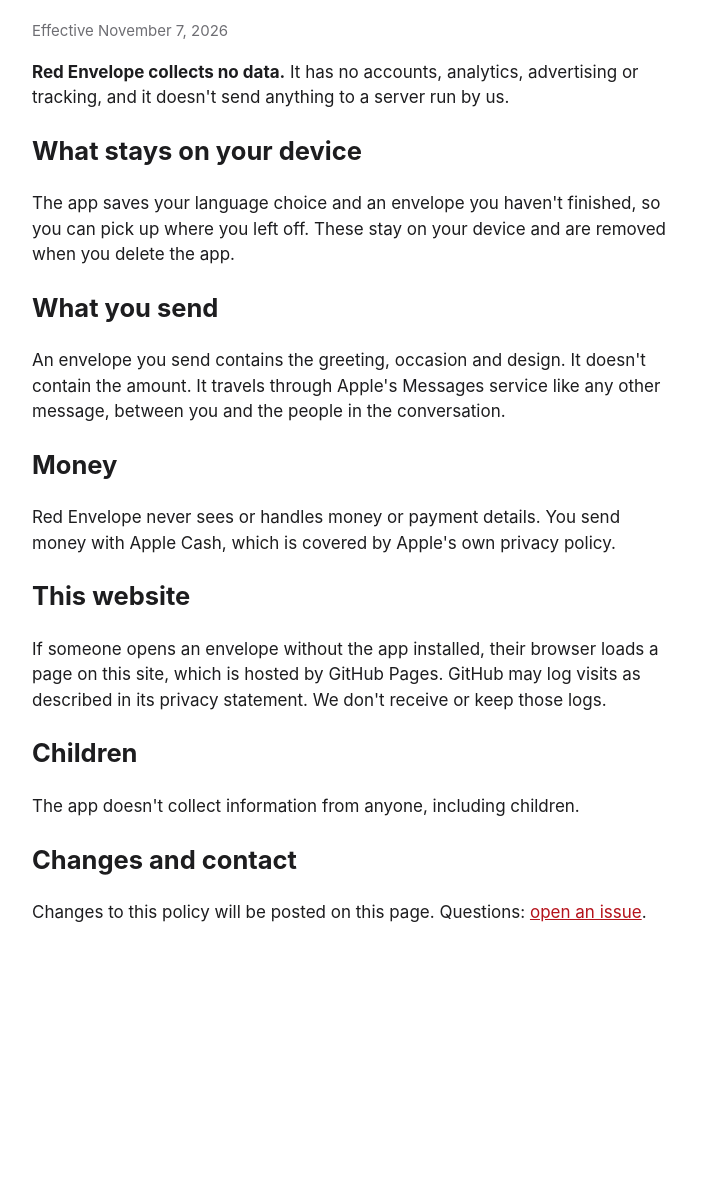
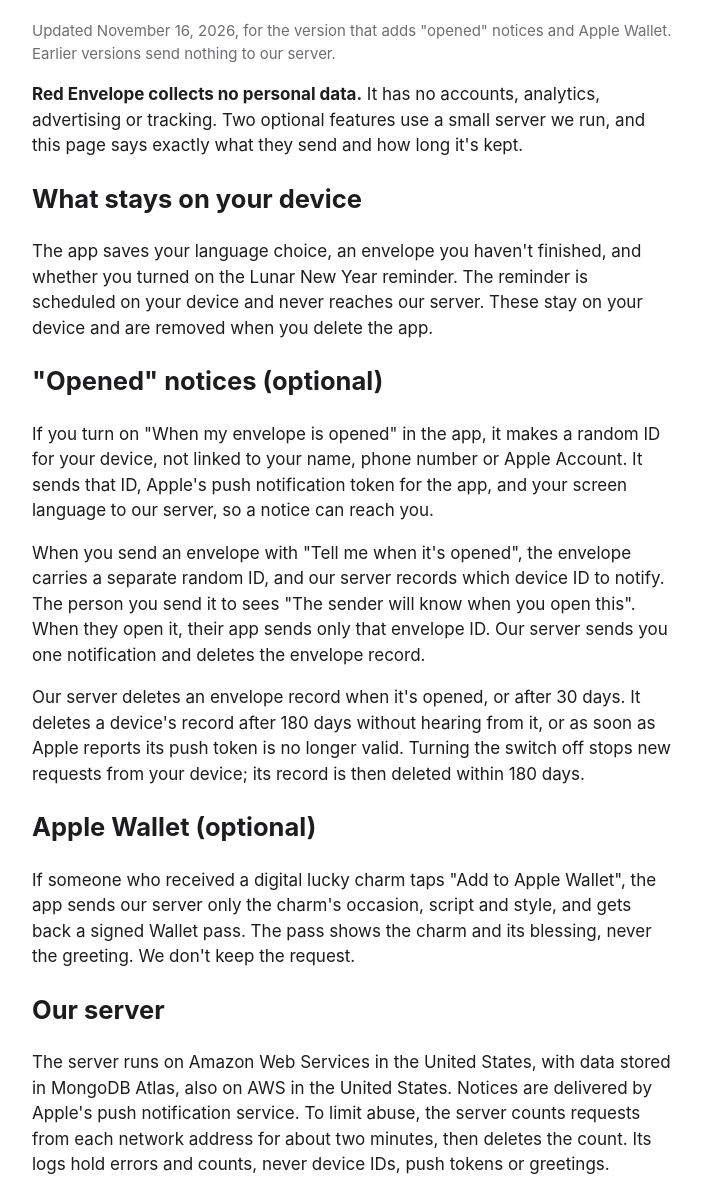
Before and after one commit to alberttwong/redenvelope-site, a plain HTML site: page privacy.html in a window 1280 px wide. Shown: the part 134-1320 px from the top of the page, without its empty margins (288-990 px from the left). Before the commit the page ends 1108 px from the top, so only its background shows below. Drawn offline with Linux system fonts and the light colour scheme.

Commit message:
Describe digital lucky charms, opened notices and Apple Wallet
The privacy policy no longer says no data is collected: it explains the
optional opened notice's random device and envelope IDs, the Wallet request,
the server (AWS and MongoDB Atlas in the US), retention and rate-limit
counts. The support page explains Money or Digital Lucky Charm, the notices
and the reminder. The envelope fallback page no longer assumes money.

Co-Authored-By: Claude Opus 5.5 <noreply@anthropic.com>

```diff
--- a/privacy.html
+++ b/privacy.html
@@ -9,15 +9,26 @@
 <body>
 <nav><a href="./">Support</a><a href="privacy.html">Privacy Policy</a></nav>
 <h1>Privacy Policy</h1>
-<p class="note">Effective November 7, 2026</p>
+<p class="note">Updated November 16, 2026, for the version that adds "opened" notices and Apple Wallet. Earlier versions send nothing to our server.</p>
 
-<p><strong>Red Envelope collects no data.</strong> It has no accounts, analytics, advertising or tracking, and it doesn't send anything to a server run by us.</p>
+<p><strong>Red Envelope collects no personal data.</strong> It has no accounts, analytics, advertising or tracking. Two optional features use a small server we run, and this page says exactly what they send and how long it's kept.</p>
 
 <h2>What stays on your device</h2>
-<p>The app saves your language choice and an envelope you haven't finished, so you can pick up where you left off. These stay on your device and are removed when you delete the app.</p>
+<p>The app saves your language choice, an envelope you haven't finished, and whether you turned on the Lunar New Year reminder. The reminder is scheduled on your device and never reaches our server. These stay on your device and are removed when you delete the app.</p>
+
+<h2>"Opened" notices (optional)</h2>
+<p>If you turn on "When my envelope is opened" in the app, it makes a random ID for your device, not linked to your name, phone number or Apple Account. It sends that ID, Apple's push notification token for the app, and your screen language to our server, so a notice can reach you.</p>
+<p>When you send an envelope with "Tell me when it's opened", the envelope carries a separate random ID, and our server records which device ID to notify. The person you send it to sees "The sender will know when you open this". When they open it, their app sends only that envelope ID. Our server sends you one notification and deletes the envelope record.</p>
+<p>Our server deletes an envelope record when it's opened, or after 30 days. It deletes a device's record after 180 days without hearing from it, or as soon as Apple reports its push token is no longer valid. Turning the switch off stops new requests from your device; its record is then deleted within 180 days.</p>
+
+<h2>Apple Wallet (optional)</h2>
+<p>If someone who received a digital lucky charm taps "Add to Apple Wallet", the app sends our server only the charm's occasion, script and style, and gets back a signed Wallet pass. The pass shows the charm and its blessing, never the greeting. We don't keep the request.</p>
+
+<h2>Our server</h2>
+<p>The server runs on Amazon Web Services in the United States, with data stored in MongoDB Atlas, also on AWS in the United States. Notices are delivered by Apple's push notification service. To limit abuse, the server counts requests from each network address for about two minutes, then deletes the count. Its logs hold errors and counts, never device IDs, push tokens or greetings.</p>
 
 <h2>What you send</h2>
-<p>An envelope you send contains the greeting, occasion and design. It doesn't contain the amount. It travels through Apple's Messages service like any other message, between you and the people in the conversation.</p>
+<p>An envelope you send contains the greeting, occasion and design, whether it holds money or a digital lucky charm, and, if you asked for an "opened" notice, the random envelope ID. It doesn't contain an amount. It travels through Apple's Messages service like any other message, between you and the people in the conversation; our server never sees the greeting.</p>
 
 <h2>Money</h2>
 <p>Red Envelope never sees or handles money or payment details. You send money with Apple Cash, which is covered by Apple's own privacy policy.</p>
@@ -26,7 +37,7 @@
 <p>If someone opens an envelope without the app installed, their browser loads a page on this site, which is hosted by GitHub Pages. GitHub may log visits as described in its privacy statement. We don't receive or keep those logs.</p>
 
 <h2>Children</h2>
-<p>The app doesn't collect information from anyone, including children.</p>
+<p>The app doesn't collect personal information from anyone, including children. The optional random IDs above aren't linked to a person.</p>
 
 <h2>Changes and contact</h2>
 <p>Changes to this policy will be posted on this page. Questions: <a href="https://github.com/alberttwong/redenvelope-site/issues">open an issue</a>.</p>
```
Also changed, not shown: index.html (+7 -3 lines), open/index.html (+1 -1 lines).
